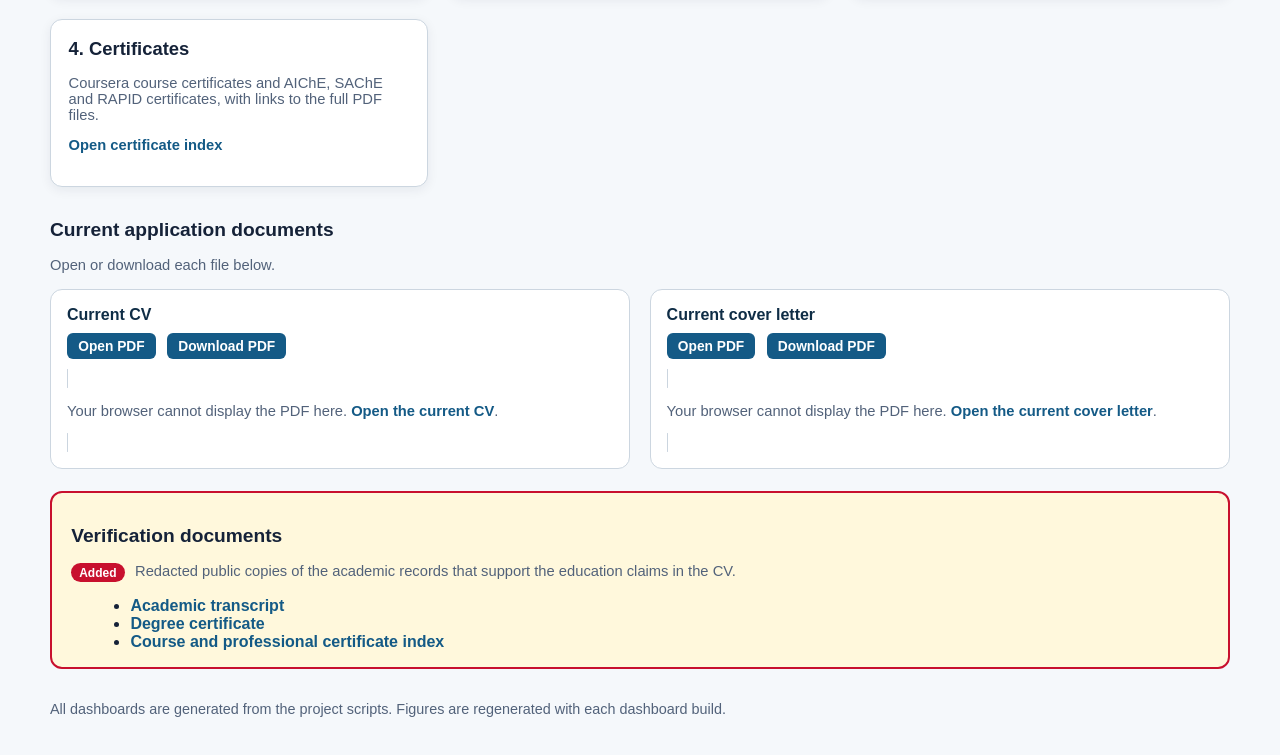
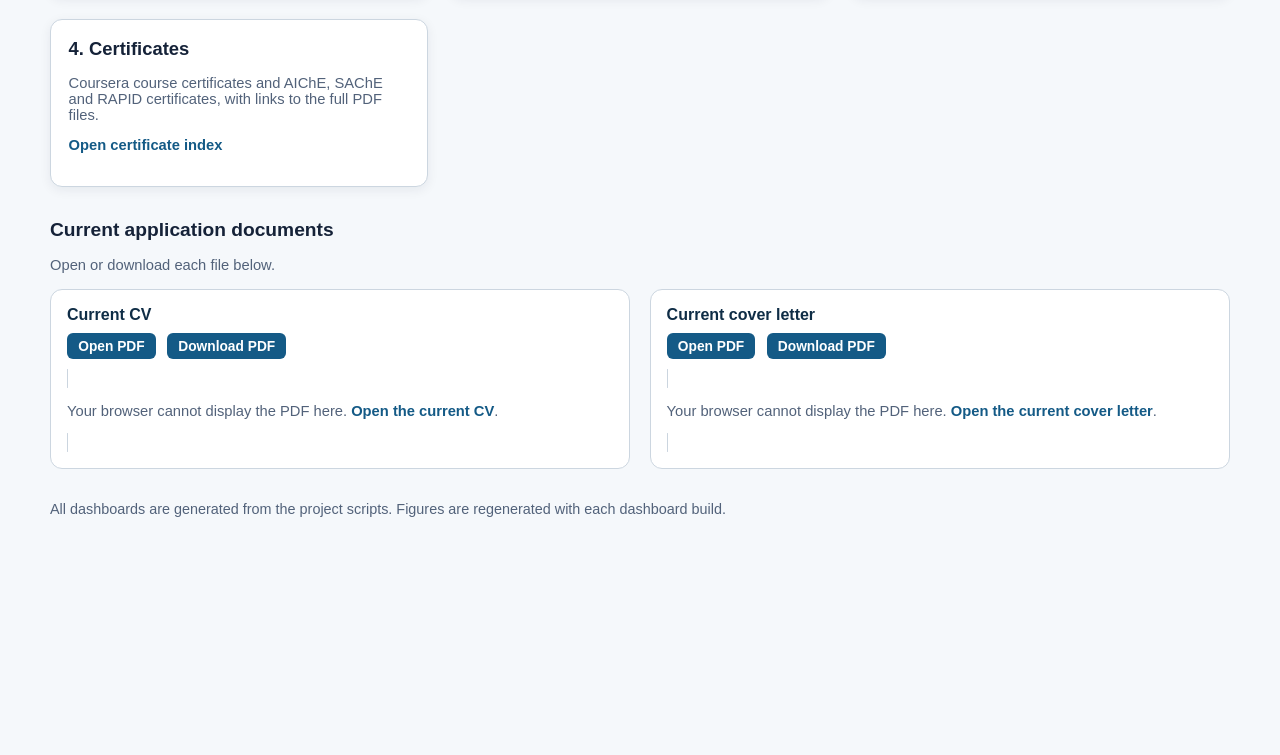
Before and after one commit to MarkNwilliam/process-engineering-portfolio, a plain HTML site: page index.html in a window 1280 px wide. Shown: the part 590-1345 px from the top of the page. After the commit the page ends 1153 px from the top, so only its background shows below. Drawn offline with Linux system fonts and the light colour scheme.

Commit message:
Remove verification section from portfolio

```diff
--- a/index.html
+++ b/index.html
@@ -28,11 +28,6 @@ a:hover { text-decoration: underline; }
 .doc-actions { display: flex; flex-wrap: wrap; gap: 0.7rem; margin: 0 0 0.7rem; }
 .doc-actions a { display: inline-block; padding: 0.35rem 0.7rem; border-radius: 6px; background: #145a86; color: #ffffff; font-size: 0.86rem; }
 .pdf-preview { width: 100%; height: 620px; border: 1px solid #cbd5df; border-radius: 8px; background: #ffffff; }
-.verification { margin-top: 1.4rem; padding: 1rem 1.2rem; background: #fff8dc; border: 2px solid #c8102e; border-radius: 12px; }
-.verification h2 { font-size: 1.2rem; }
-.verification p { color: #52627a; font-size: 0.92rem; }
-.verification ul { margin: 0.6rem 0 0 1.2rem; }
-.badge { display: inline-block; background: #c8102e; color: #ffffff; font-size: 0.75rem; font-weight: bold; padding: 0.15rem 0.5rem; border-radius: 999px; margin-right: 0.4rem; }
 </style>
 </head>
 <body>
@@ -103,15 +98,6 @@ a:hover { text-decoration: underline; }
 </div>
 </div>
 </section>
-<section class="verification">
-<h2>Verification documents</h2>
-<p><span class="badge">Added</span> Redacted public copies of the academic records that support the education claims in the CV.</p>
-<ul>
-<li><a href="documents/academic_transcript.pdf">Academic transcript</a></li>
-<li><a href="documents/degree_certificate.pdf">Degree certificate</a></li>
-<li><a href="certificates/index.html">Course and professional certificate index</a></li>
-</ul>
-</section>
 <p class="footer">All dashboards are generated from the project scripts. Figures are regenerated with each dashboard build.</p>
 </main>
 </body>
```
